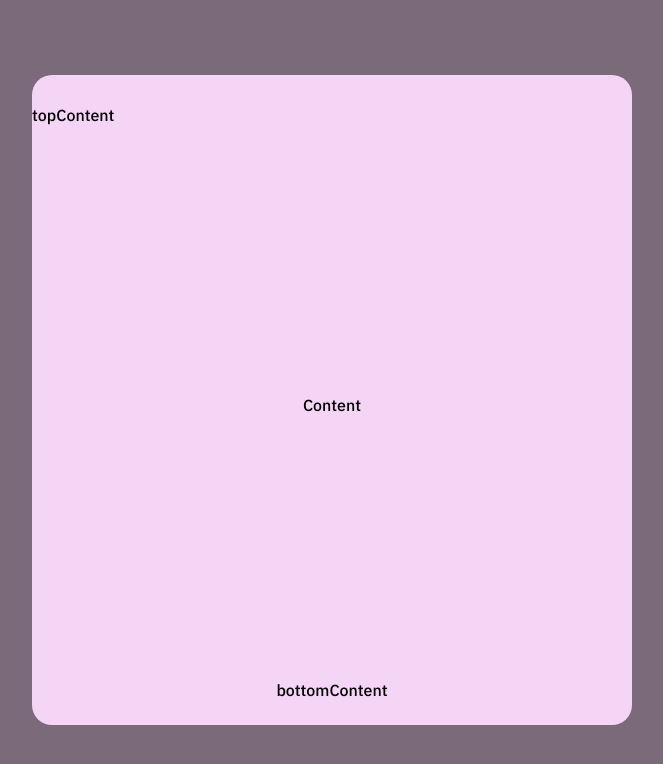
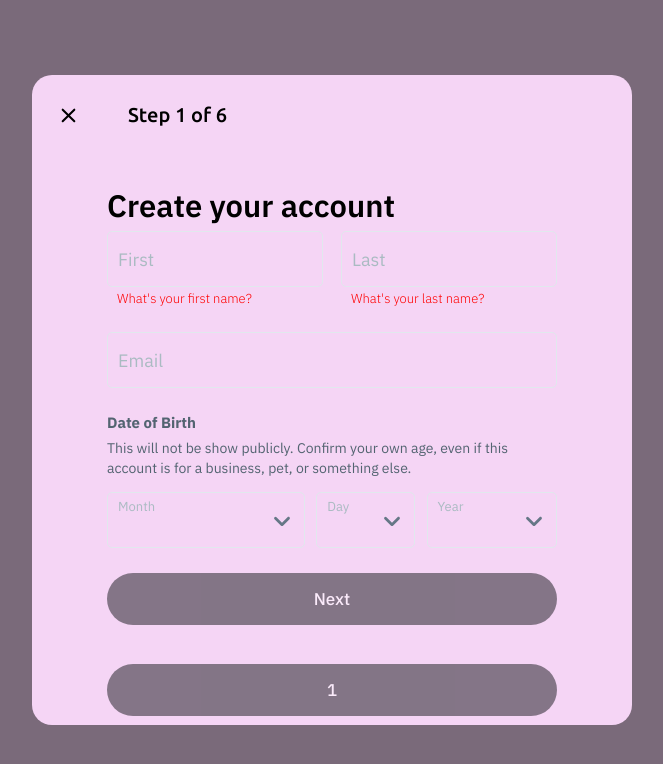
Before and after one commit to GarryProhor/social-react, a React (Create React App) app: page / in a window 1280 px wide. Shown: the top 764 px of the page, without its empty margins (308-971 px from the left). Built offline with nearby package versions, Linux system fonts and the light colour scheme.

Commit message:
refactored Modal

```diff
--- a/src/features/register/components/RegisterModal/RegisterModal.tsx
+++ b/src/features/register/components/RegisterModal/RegisterModal.tsx
@@ -1,21 +1,26 @@
-import React, {useState} from 'react';
+import React from 'react';
 
 import {Modal} from "../../../../components/Modal/Modal"
 import './RegisterModal.css';
 import {RegistrationStepCounter} from "../RegisterStepCounter/RegistrationStepCounter";
-import {determineModalContent} from "../../utils/RegisterModalUtils";
+import { determineModalContent} from "../../utils/RegisterModalUtils";
 import {useDispatch, useSelector} from "react-redux";
 import {AppDispatch, RootState} from "../../../../redux/Store";
 import {decrementStep} from "../../../../redux/Slices/RegisterSlice";
-export const RegisterModal:React.FC = () => {
+import {RegisterNextButton} from "../RegisterNextButton/RegisterNextButton";
 
-    const state = useSelector((state:RootState) => state.register);
-    const dispatch:AppDispatch = useDispatch();
+export const RegisterModal: React.FC = () => {
+
+    const state = useSelector((state: RootState) => state.register);
+    const dispatch: AppDispatch = useDispatch();
 
     const stepButtonClicked = () => {
         dispatch(decrementStep());
     }
     return (
-            <Modal topContent={<div>topContent</div>} content={<div>Content</div>} bottomContent={<div>bottomContent</div>}/>
+        <Modal topContent={<RegistrationStepCounter step={state.step} changeStep={stepButtonClicked}/>}
+               content={determineModalContent(state.step)}
+               bottomContent={<RegisterNextButton step={state.step}/>}
+        />
     );
 };
--- a/src/features/register/components/RegisterNextButton/RegisterNextButton.tsx
+++ b/src/features/register/components/RegisterNextButton/RegisterNextButton.tsx
@@ -1,5 +1,6 @@
 import styled from "styled-components";
 import {StyledNextButtonProps} from "../../../../utils/GlobalInterfaces";
+import React from "react";
 
 export const StyledNextButton = styled.button<StyledNextButtonProps>`
   width: 75%;
@@ -12,3 +13,15 @@ export const StyledNextButton = styled.button<StyledNextButtonProps>`
   border: none;
   cursor: ${(props)=>props.active? 'pointer':'auto'};
 `
+interface RegisterNextButtonProps{
+    step: number;
+}
+export const RegisterNextButton:React.FC<RegisterNextButtonProps> = ({step}) =>{
+
+    return <StyledNextButton disabled={true}
+                             active={false}
+                             color={"black"}
+                             onClick={() => console.log("next step garry")}>
+        {step}
+    </StyledNextButton>
+}
```
Also changed, not shown: src/components/Modal/ModalOld.tsx (deleted, +0 -17 lines), src/features/register/utils/RegisterModalUtils.tsx (+14 -12 lines).
